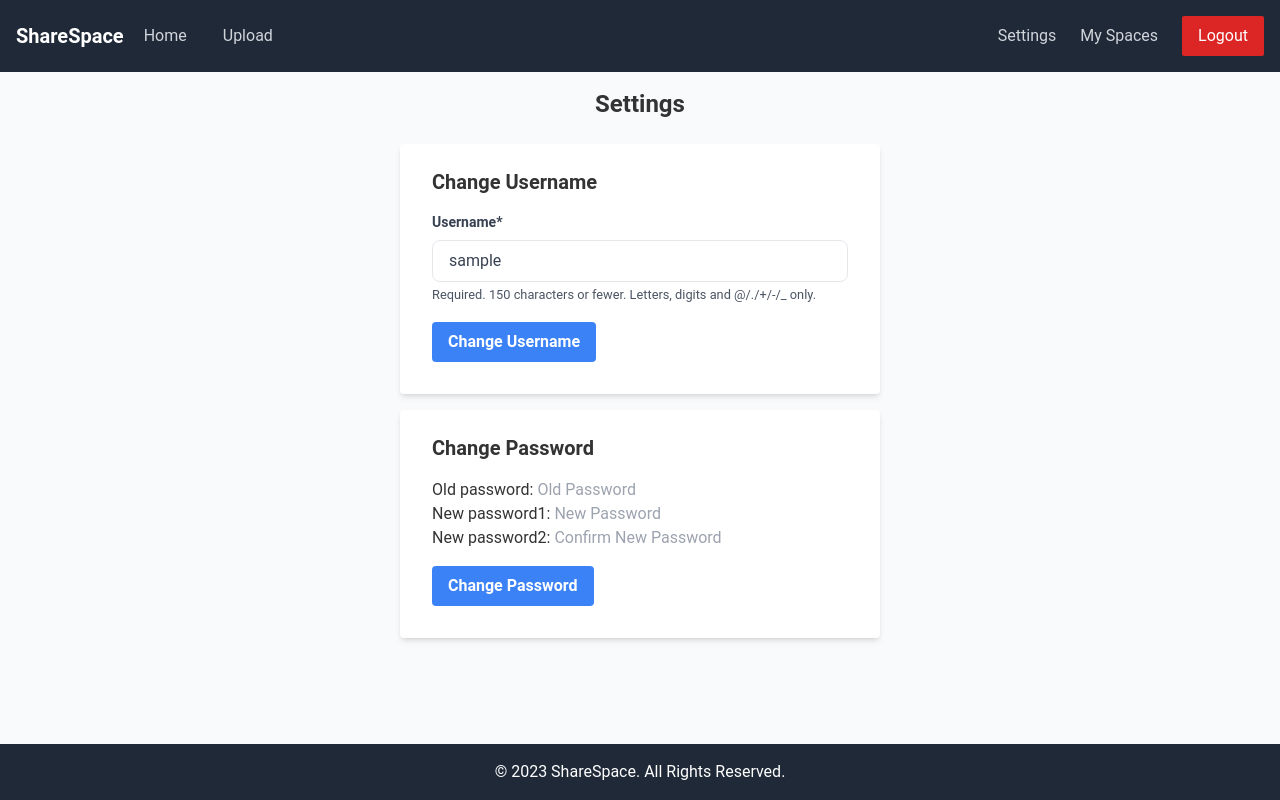
After one commit to jobyfoster/sharespace, a Django app: page /settings/ in a window 1280 px wide. The commit adds this page. Run offline with Django 4.2, Linux system fonts and the light colour scheme; the visitor is signed in with stand-in values (Sample User, id 1); some libraries are stand-ins or nearby versions.

Commit message:
added settings page. YIPPPPIEEEEEEEEEEEEE!

```diff
--- a/app/forms.py
+++ b/app/forms.py
@@ -1,5 +1,7 @@
 from django import forms
 from .models import ShareSpace
+from django.contrib.auth.forms import PasswordChangeForm
+from django.contrib.auth.models import User
 
 
 class MultipleFileInput(forms.ClearableFileInput):
@@ -65,3 +67,20 @@ class ShareSpaceAccessForm(forms.Form):
     password = forms.CharField(
         max_length=50, widget=forms.PasswordInput(), required=True
     )
+
+
+class PasswordChangingForm(PasswordChangeForm):
+    old_password = forms.CharField(widget=forms.PasswordInput(attrs={'class': 'form-control', 'placeholder': 'Old Password'}))
+    new_password1 = forms.CharField(widget=forms.PasswordInput(attrs={'class': 'form-control', 'placeholder': 'New Password'}))
+    new_password2 = forms.CharField(widget=forms.PasswordInput(attrs={'class': 'form-control', 'placeholder': 'Confirm New Password'}))
+
+    class Meta:
+        model = User
+        fields = ['old_password', 'new_password1', 'new_password2']
+
+class UsernameChangingForm(forms.ModelForm):
+    username = forms.CharField(max_length=150, required=True, help_text='Required. 150 characters or fewer. Letters, digits and @/./+/-/_ only.')
+
+    class Meta:
+        model = User
+        fields = ['username']
--- a/app/templates/app/base.html
+++ b/app/templates/app/base.html
@@ -29,6 +29,7 @@
                 <!-- Right-aligned links -->
                 <div id="navbar-links" class="hidden md:flex justify-end items-center space-x-2">
                     {% if user.is_authenticated %}
+                        <a class="py-2 text-gray-300 hover:text-white" href="{% url 'settings' %}">Settings</a>
                         <a class="py-2 px-4 text-gray-300 hover:text-white" href="{% url 'user_spaces' %}">My Spaces</a>
                         <a class="py-2 px-4 bg-red-600 hover:bg-red-700 text-white rounded-sm" href="{% url 'logout' %}">Logout</a>
                     {% else %}
@@ -53,6 +54,7 @@
                 {% if user.is_authenticated %}
                     <a href="{% url 'upload' %}" class="py-2 px-4 text-gray-300 hover:text-white">Upload</a>
                     <a href="{% url 'user_spaces' %}" class="py-2 px-4 text-gray-300 hover:text-white">My Spaces</a>
+                    <a href="{% url 'settings' %}" class="py-2 px-4 text-gray-300 hover:text-white">Settings</a>
                     <a href="{% url 'logout' %}" class="py-2 px-4 bg-red-600 hover:bg-red-700 text-white rounded-sm">Logout</a>
                 {% else %}
                     <a href="{% url 'login' %}" class="py-2 px-4 bg-indigo-500 hover:bg-indigo-600 text-white rounded-sm">Sign In</a>
--- /dev/null
+++ b/app/templates/app/settings.html
@@ -0,0 +1,51 @@
+{% extends 'app/base.html' %}
+{% load tailwind_filters %}
+{% block content %}
+
+<div class="max-w-lg mx-auto p-4">
+    <h2 class="text-2xl font-bold text-center mb-6">Settings</h2>
+
+    <div class="bg-white shadow-md rounded px-8 pt-6 pb-8 mb-4">
+        <form method="post">
+            {% csrf_token %}
+            <h3 class="text-xl font-semibold mb-4">Change Username</h3>
+            <div class="mb-4">
+
+
+                <div id="div_id_username" class="mb-3">
+                    <label for="id_username" class="block text-gray-700 text-sm font-bold mb-2">
+                        Username<span class="asteriskField">*</span>
+                    </label>
+                    <input type="text" name="username" value="{{username_form.username.value}}" maxlength="150" class="textinput text-gray-700 bg-white rounded-lg px-4 py-2 focus:outline-none block appearance-none w-full leading-normal border {% if username_form.errors %} border-red-500 {% else %} border-grey-300 {% endif %}" required="" id="id_username">
+                    {% if username_form.errors %}
+
+                    {% for error in username_form.username.errors %}
+                        <p id="error-{{forloop.counter}}" class="text-red-500 text-xs italic">
+                            <strong>{{ error|escape }}</strong>
+                        </p>
+                    {%endfor%}
+                    {% endif %}
+                    <small id="hint_id_username" class="text-gray-600">
+                        Required. 150 characters or fewer. Letters, digits and @/./+/-/_ only.
+                    </small>
+                </div>
+
+          </div>
+            <button type="submit" name="change_username" class="bg-blue-500 hover:bg-blue-700 text-white font-bold py-2 px-4 rounded focus:outline-none focus:shadow-outline">Change Username</button>
+          </form>
+        </div>
+
+    <div class='bg-white shadow-md rounded px-8 pt-6 pb-8 mb-4'>
+        <form method="post" action="{% url 'settings' %}">
+            {% csrf_token %}
+            <h3 class="text-xl font-semibold mb-4">Change Password</h3>
+            <div class="mb-4">
+                {{ password_form|crispy }}
+            </div>
+            <button type="submit" name="change_password" class="bg-blue-500 hover:bg-blue-700 text-white font-bold py-2 px-4 rounded focus:outline-none focus:shadow-outline">Change Password</button>
+        </form>
+    </div>
+
+</div>
+
+{% endblock %}
--- a/app/views.py
+++ b/app/views.py
@@ -1,8 +1,10 @@
 from django.shortcuts import render, redirect, get_object_or_404
 from django.contrib.auth.decorators import login_required
 from django.http import HttpResponse, Http404
+from django.urls import reverse_lazy
 from django.contrib import messages
-from .forms import FileUploadForm, ShareSpaceAccessForm
+from django.contrib.auth.views import PasswordChangeView
+from .forms import FileUploadForm, ShareSpaceAccessForm, PasswordChangingForm, UsernameChangingForm
 from django.conf import settings
 from .models import (
     ShareSpace,
@@ -349,3 +351,27 @@ def unfavorite_space(request, space_id):
         )
         # Redirects to the home page.
         return redirect("home")
+
+
+def settings_view(request):
+    if request.method == 'POST':
+        if 'change_password' in request.POST:
+            password_form = PasswordChangingForm(request.user, request.POST)
+            if password_form.is_valid():
+                password_form.save()
+                messages.success(request, 'Your password has been updated!')
+        else:
+            password_form = PasswordChangingForm(request.user)
+
+        if 'change_username' in request.POST:
+            username_form = UsernameChangingForm(request.POST, instance=request.user)
+            if username_form.is_valid():
+                username_form.save()
+                messages.success(request, 'Your username has been updated!')
+        else:
+            username_form = UsernameChangingForm(instance=request.user)
+    else:
+        password_form = PasswordChangingForm(request.user)
+        username_form = UsernameChangingForm(instance=request.user)
+
+    return render(request, 'app/settings.html', {'password_form': password_form, 'username_form': username_form})
--- a/config/urls.py
+++ b/config/urls.py
@@ -16,11 +16,9 @@ Including another URLconf
 """
 from django.contrib import admin
 from django.urls import path
-
 from app import views as app_views
 from users import views as user_views
 from admin_panel import views as admin_views
-
 from django.conf import settings
 from django.conf.urls.static import static
 
@@ -30,6 +28,7 @@ urlpatterns = [
     path("login/", user_views.signin, name="login"),
     path("logout/", user_views.log_out, name="logout"),
     # App Views
+    path('settings/', app_views.settings_view, name='settings'),
     path("", app_views.home, name="home"),
     path("upload/", app_views.upload, name="upload"),
     path("spaces/", app_views.user_spaces, name="user_spaces"),
```
Also changed, not shown: uploads/2_wSDY0IH.png (added).
